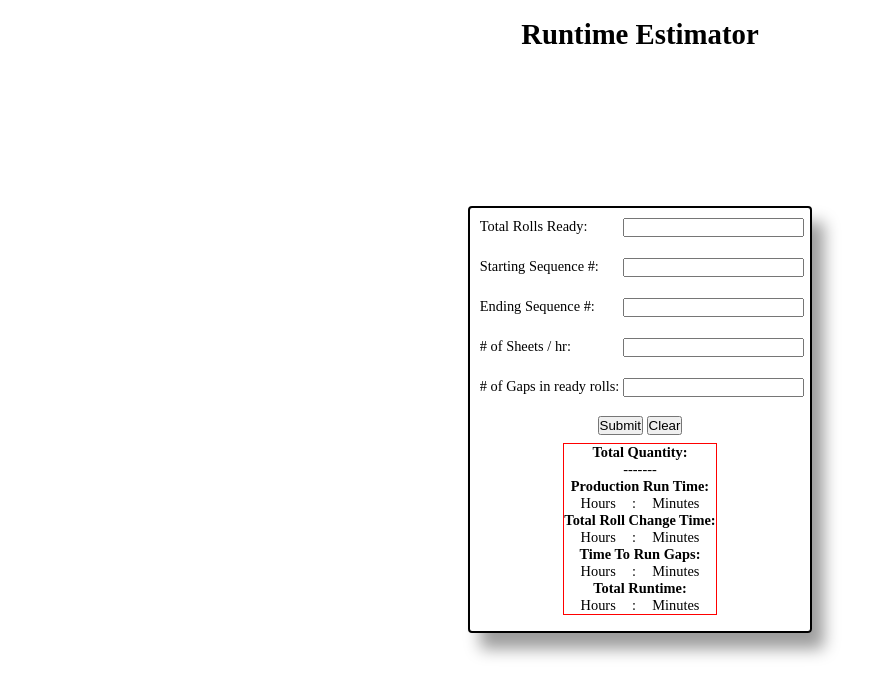
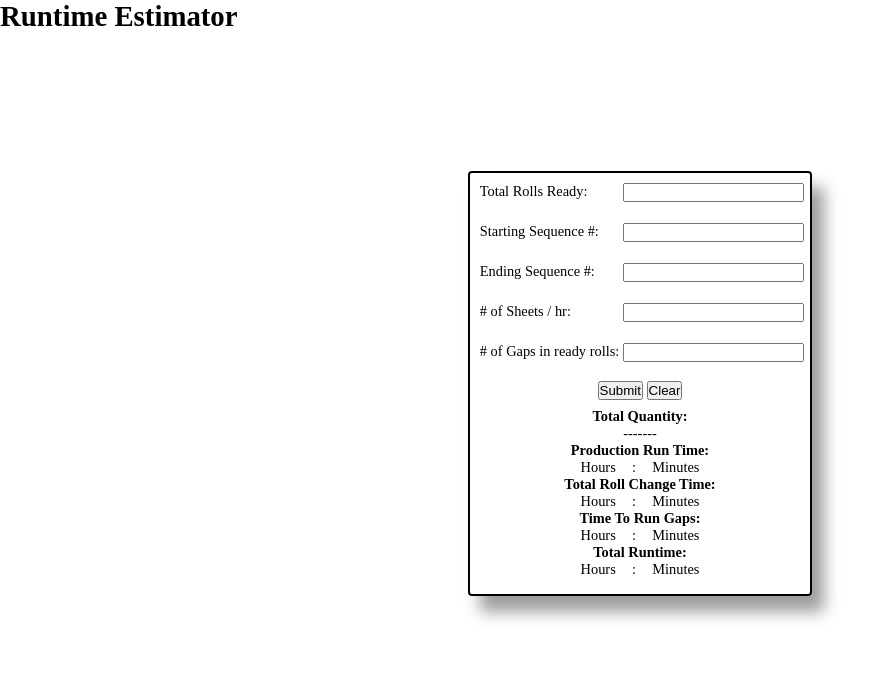
Before and after one commit to Jbugglin/rollr, a plain HTML site: page index.html in a window 1280 px wide. Shown: the whole page, without its empty margins (0-895 px from the left). Drawn offline with Linux system fonts and the light colour scheme.

Commit message:
Update style.css
Deleting the header and H1 element...not needed and is causing issiues

```diff
--- a/style.css
+++ b/style.css
@@ -11,15 +11,6 @@ body {
 
 body {
     font-size: 0.9rem;
-}
-
-header {
-    width: 100%;
-    height: 69px;
-    display: flex;
-    justify-content: center;
-    align-items: center;
-
 }
 
 main {
@@ -50,7 +41,6 @@ main {
 
 #output {
     margin: 0.5rem;
-    border: 1px solid red;
 }
 
 #output span {
```
